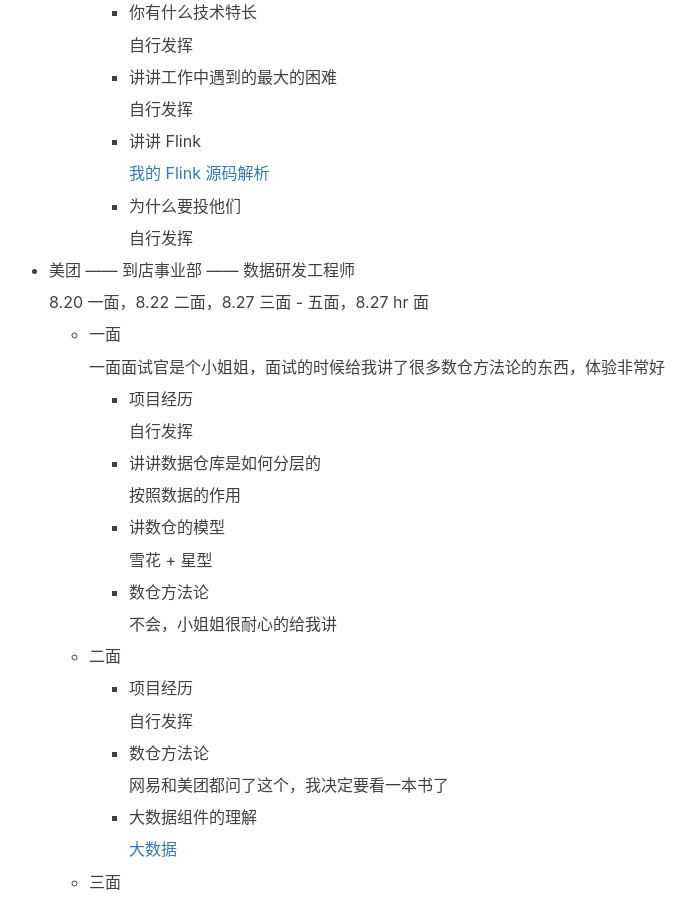
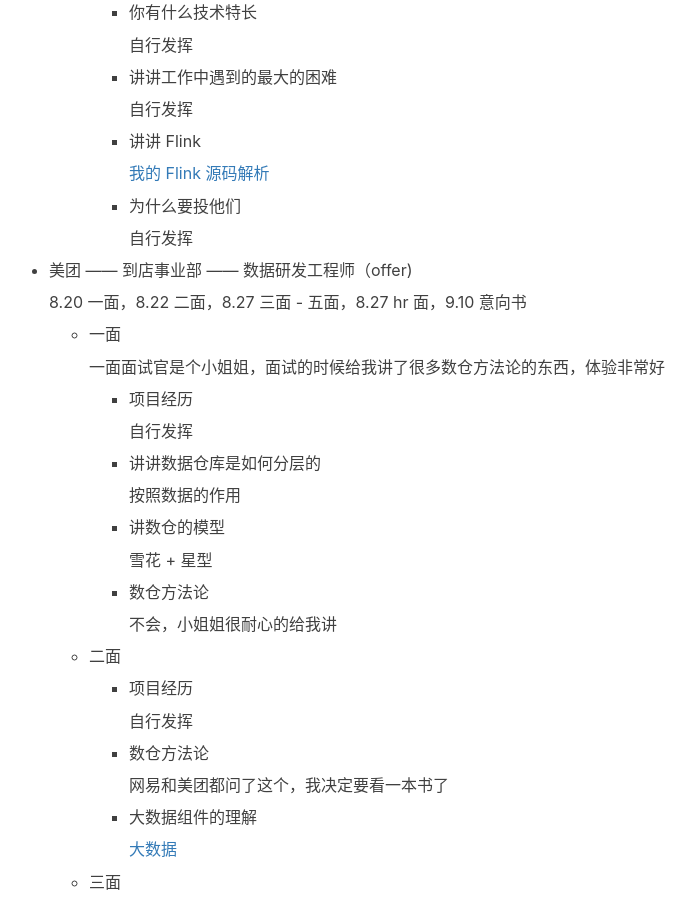
Before and after one commit to mickey0524/mickey0524.github.io, a Jekyll site: the page built from _posts/2019-07-29-autumn-interview.md, in a window 1280 px wide and 900 px high, scrolled down 15126 px. Shown: the whole window, without its empty margins (256-951 px from the left). Built offline with Jekyll 4.4.1, drawn with Linux system fonts in a browser that asks for light colours; nearby versions of some CDN libraries; comment, search, counter and statistics services are not loaded; some of the changed text lies outside the part shown.

Commit message:
feat(interview): update interview

```diff
--- a/_posts/2019-07-29-autumn-interview.md
+++ b/_posts/2019-07-29-autumn-interview.md
@@ -739,7 +739,7 @@
 
 * 腾讯 —— 腾讯音乐 —— 大数据研发工程师
 
-    8.18 一面，8.28 二面，9.9 三面
+    8.18 一面，8.28 二面，9.9 三面，9.12 HR面
 
     * 一面
 
@@ -893,9 +893,9 @@
 
             自行发挥
 
-* 美团 —— 到店事业部 —— 数据研发工程师
+* 美团 —— 到店事业部 —— 数据研发工程师（offer)
 
-    8.20 一面，8.22 二面，8.27 三面 - 五面，8.27 hr 面
+    8.20 一面，8.22 二面，8.27 三面 - 五面，8.27 hr 面，9.10 意向书
 
     * 一面
 
```
